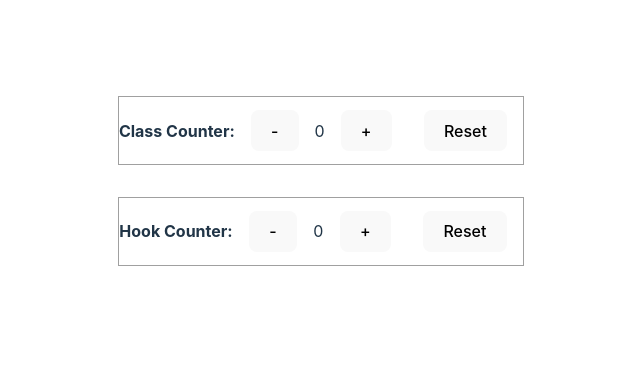
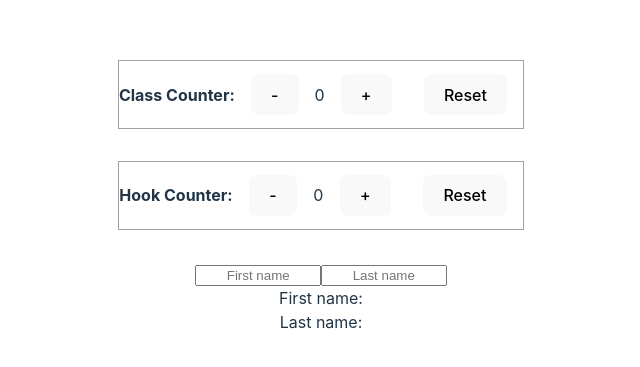
Before and after one commit to joshxc/react-hooks, a React (Vite) app in the folder use-state/: page / in a window 1280 px wide. Shown: the part 219-586 px from the top of the page, without its empty margins (319-959 px from the left). Built offline with nearby package versions, Linux system fonts and the light colour scheme.

Commit message:
add ObjectState functional component

```diff
--- a/use-state/src/App.jsx
+++ b/use-state/src/App.jsx
@@ -1,5 +1,6 @@
 import ClassCounter from './components/ClassCounter';
 import HookCounter from './components/HookCounter';
+import ObjectState from './components/ObjectState';
 import './App.css';
 
 function App() {
@@ -7,6 +8,7 @@
     <div className="App">
       <ClassCounter />
       <HookCounter />
+      <ObjectState />
     </div>
   );
 }
--- /dev/null
+++ b/use-state/src/components/ObjectState.jsx
@@ -0,0 +1,26 @@
+import { useState } from 'react';
+
+function ObjectState() {
+  const [name, setName] = useState({ firstName: '', lastName: '' });
+
+  return (
+    <>
+      <input
+        value={name.firstName}
+        onChange={(e) => setName({ ...name, firstName: e.target.value })}
+        type="text"
+        placeholder="First name"
+      />
+      <input
+        value={name.lastName}
+        onChange={(e) => setName({ ...name, lastName: e.target.value })}
+        type="text"
+        placeholder="Last name"
+      />
+      <div>First name: {name.firstName}</div>
+      <div>Last name: {name.lastName}</div>
+    </>
+  );
+}
+
+export default ObjectState;
```
